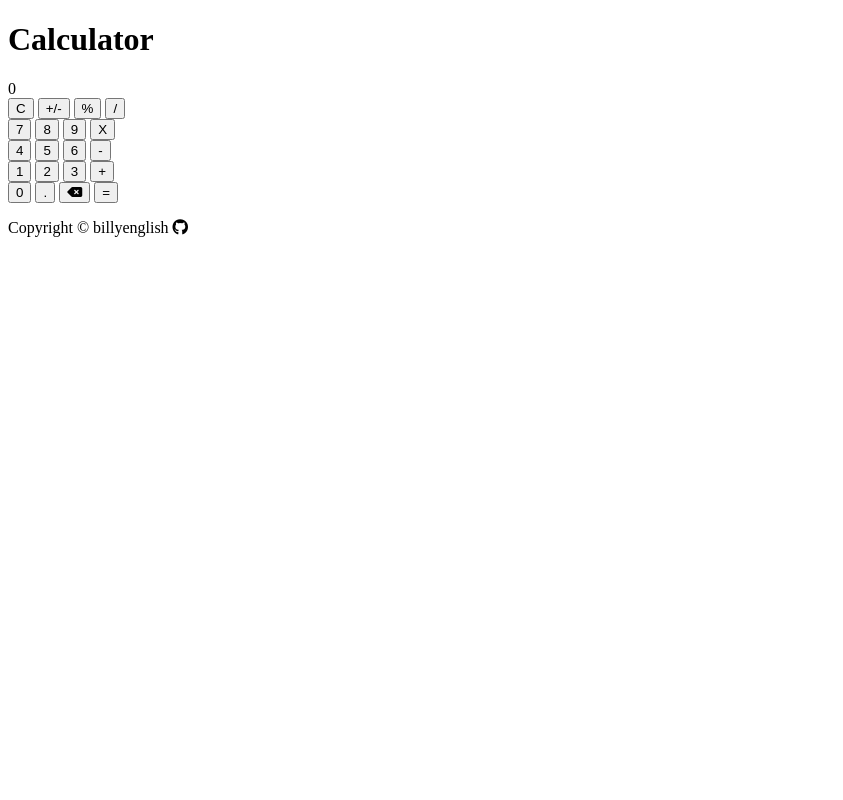
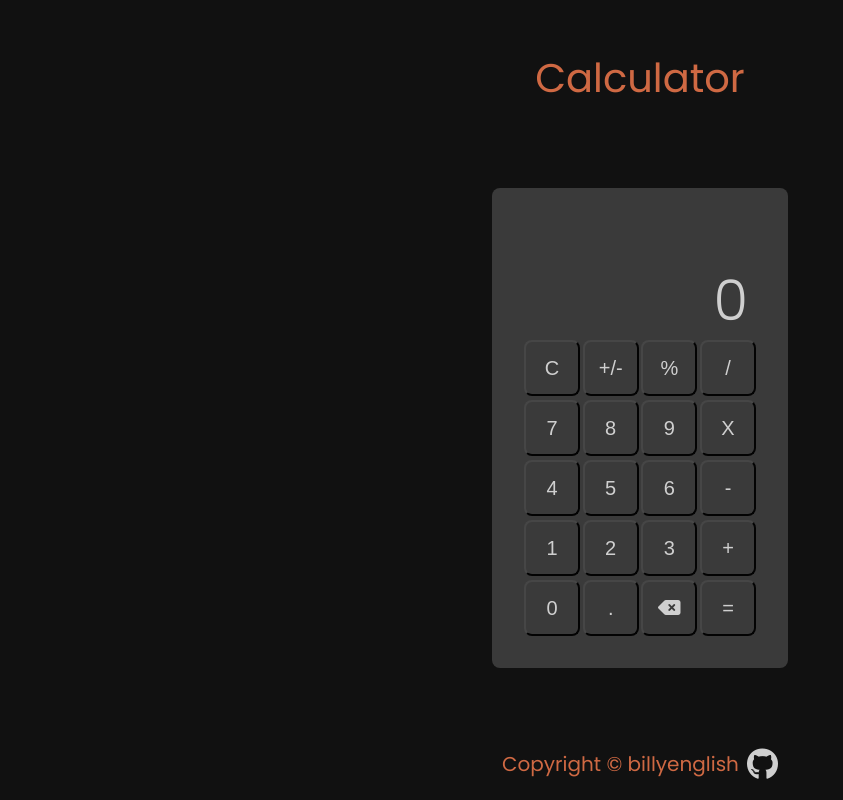
Before and after one commit to billyenglish/Calculator, a plain HTML site: page index.html in a window 1280 px wide. Shown: the whole page, without its empty margins (0-843 px from the left). Drawn offline with Linux system fonts and the light colour scheme.

Commit message:
Adding updated path to the css stylesheet.

```diff
--- a/index.html
+++ b/index.html
@@ -4,7 +4,7 @@
     <meta charset="UTF-8">
     <meta name="viewport" content="width=device-width, initial-scale=1.0">
     <title>Calculator</title>
-    <link rel="stylesheet" href="./css/style.css" type="text/css">
+    <link rel="stylesheet" href="./css/styles.css" type="text/css">
     <script src="https://kit.fontawesome.com/9c98ae8183.js" crossorigin="anonymous"></script>
 </head>
 <body>
```
